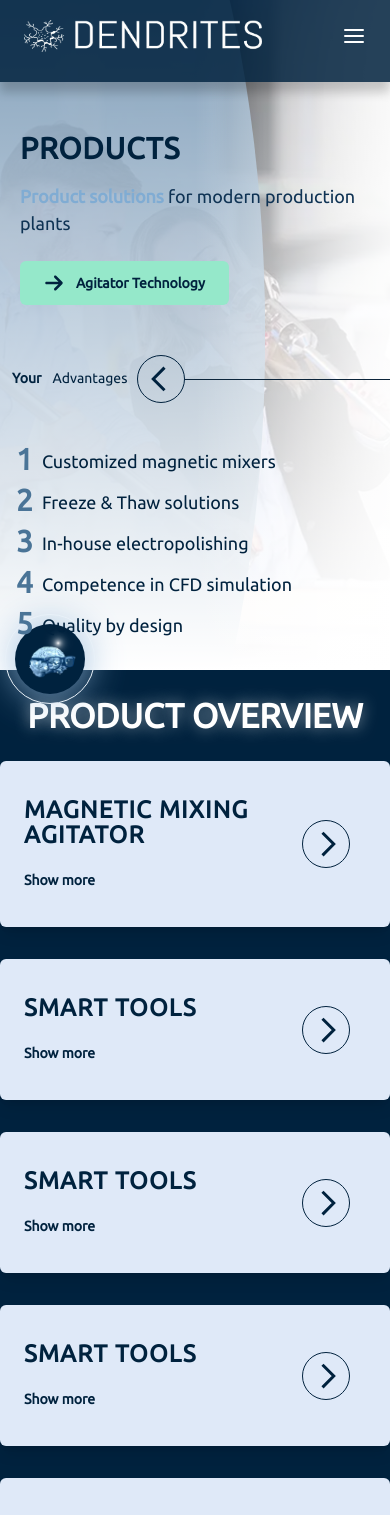
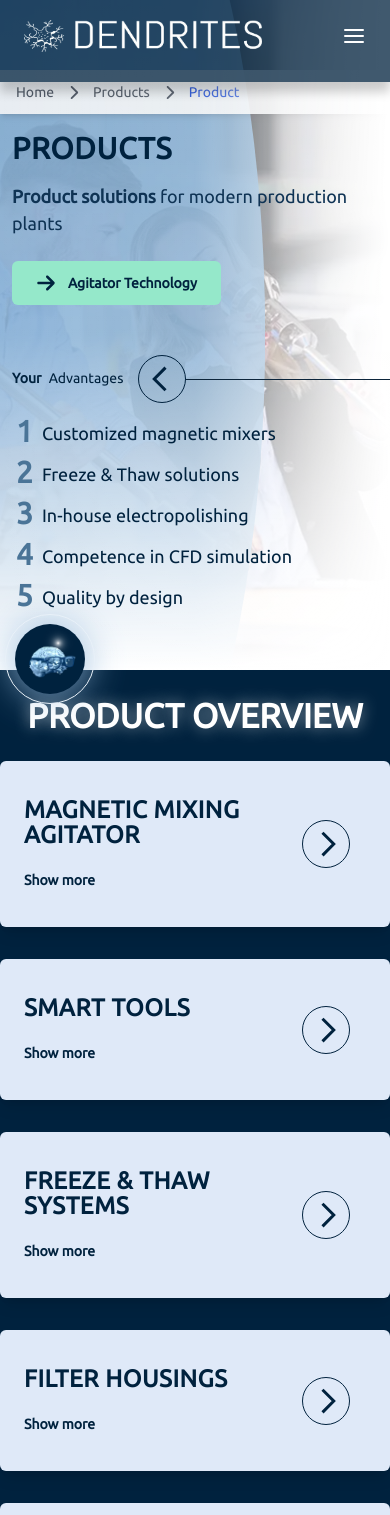
Before and after one commit to srushti-4151/Dendrites, a React (Create React App) app: page /products in a window 390 px wide. Shown: the top 1515 px of the page. Built offline with nearby package versions, Linux system fonts and the light colour scheme.

Commit message:
product page

```diff
--- a/src/components/Navbar.jsx
+++ b/src/components/Navbar.jsx
@@ -72,7 +72,7 @@ const Navbar = () => {
       <div
         className="z-50 fixed lg:block hidden"
         style={{
-          background: "rgba(0, 34, 62 , .85)",
+          background: "rgba(0, 34, 62 , 0.75)",
           width: "100%",
           opacity: topValue / 40,
         }}
@@ -97,7 +97,7 @@ const Navbar = () => {
       <div
         className="shadow-[0px_10px_10px_rgba(0,0,0,0.2)] fixed z-50 lg:pt-0 pt-3"
         style={{
-          background: "rgba(0,34,62,0.85)",
+          background: "rgba(0,34,62,0.75)",
           // top: topValue,
           top: window.innerWidth >= 1024 ? topValue : 0,
           width: "100%",
--- a/src/views/products/DiscMoreServ.jsx
+++ b/src/views/products/DiscMoreServ.jsx
@@ -35,8 +35,8 @@ const DiscMoreServ = () => {
   return (
     <>
       <div className="bg-[#00223E]">
-        <div className="lg:max-w-[1400px] 2xl:max-w-[1400px] w-full mx-0 overflow-hidden lg:mx-auto 2xl:mx-auto max-w-full h-full py-24 lg:px-5 2xl:px-5 px-4 bg-[#00223E]">
-          <h1 className="text-shadow-glow text-white font-light text-4xl leading-[1.15] tracking-[0.025em] text-center uppercase m-0">
+        <div className="lg:max-w-[1400px] 2xl:max-w-[1400px] w-full mx-0 overflow-hidden lg:mx-auto 2xl:mx-auto max-w-full h-full lg:py-24 2xl:py-24 py-16 lg:px-5 2xl:px-5 px-4 bg-[#00223E]">
+          <h1 className="text-shadow-glow text-white font-light lg:text-4xl 2xl:text-4xl text-2xl leading-[1.15] tracking-[0.025em] text-center uppercase m-0">
             Discover <br />
             <strong className="font-bold">more services</strong>
           </h1>
--- a/src/views/products/HeroProduct.jsx
+++ b/src/views/products/HeroProduct.jsx
@@ -26,32 +26,32 @@ const HeroProduct = () => {
           className="absolute inset-0
                bg-gradient-to-t
                from-white
-               via-white/50 to-transparent
+               via-white/10 to-transparent
                z-10"
         ></div>
         <div
           className="absolute inset-0
                bg-gradient-to-l
-               from-white/80
-               via-white/0 to-transparent
+               from-white
+               via-white/10 to-transparent
                z-10"
         ></div>
-        {/* Oval Shape on Right Side */}
+        {/* Oval Shape on left Side */}
         <div
-          className="absolute top-0 left-0 h-full w-[68%] lg:bg-[#6a929c] 2xl:bg-[#6a929c] bg-[#81A1BE] lg:opacity-40 2xl:opacity-40 opacity-90"
+          className="z-9 absolute top-0 left-0 h-full w-[68%] lg:bg-[#80acd3] 2xl:bg-[#80acd3] bg-[#80acd3] lg:opacity-60 2xl:opacity-60 opacity-90"
           style={{
             clipPath: "ellipse(100% 100% at 0% 50%)",
           }}
         ></div>
 
         {/*Text Overlay */}
-        <div className="relative wrap inset-0 w-full 2xl:max-w-[1400px] 2xl:mx-auto lg:mx-auto px-5 z-10 lg:pt-[340px] 2xl:pt-[340px] pt-[110px] text-right overflow-hidden">
+        <div className="relative wrap inset-0 w-full 2xl:max-w-[1400px] 2xl:mx-auto lg:mx-auto lg:px-5 2xl:px-5 px-3 z-10 lg:pt-[340px] 2xl:pt-[340px] pt-[110px] text-right overflow-hidden">
           <div className="inline-block text-left max-w-[450px]">
             <h1 className="tracking-wide text-[30px] font-bold lg:text-[47px] text-[#00223e] pt-4 lg:pb-3 pb-3 uppercase">
               Products
             </h1>
             <p className="text-[18px] font-thin lg:text-[31px] text-[#0F3354] lg:leading-[37px]">
-              <strong className="font-bold text-[#80acd3]">
+              <strong className="font-bold lg:text-[#80acd3] 2xl:text-[#80acd3] text-[#0F3354]">
                 Product solutions
               </strong>{" "}
               for modern production plants
@@ -117,12 +117,15 @@ const HeroProduct = () => {
           </ul>
         </div> */}
         <div className="relative lg:mx-auto 2xl:mx-auto py-[15x] lg:mt-[150px] 2xl:mt-[150px] mt-[50px] mb-[30px] lg:mb-0 2xl:mb-0 w-[1400px] z-20 px-3">
-          <div className="mb-[48px]">
+          <div className="lg:mb-[48px] 2xl:mb-[48px] mb-[20px]">
             <div className="relative inline-block">
               <h3 className="inline-block align-middle m-0 font-ubuntu font-light text-[#00223e] lg:text-[23px] 2xl:text-[24px] text-[14px] leading-[1.13043478]">
-                <span className="font-extrabold mr-2">Your</span> Advantages
+                <span className="font-extrabold lg:mr-2 2xl:mr-2 mr-1">
+                  Your
+                </span>{" "}
+                Advantages
               </h3>
-              <div className="relative inline-block align-middle ml-[10px]">
+              <div className="relative inline-block align-middle ml-[15px] lg:ml-[10px] 2xl:ml-[10px]">
                 <svg
                   xmlns="http://www.w3.org/2000/svg"
                   width="48"
@@ -167,7 +170,7 @@ const HeroProduct = () => {
                 >
                   {index + 1}
                 </span>
-                <div className="relative block m-0 font-medium text-[18px] leading-[1.16666667] text-[#00223e] z-2">
+                <div className="relative block m-0 font-medium lg:text-[18px] 2xl:text-[18px] text-[15px] leading-[1.16666667] text-[#00223e] z-2">
                   {advantage}
                 </div>
               </li>
--- a/src/views/products/ProductOverview.jsx
+++ b/src/views/products/ProductOverview.jsx
@@ -8,6 +8,7 @@ import img5 from "../../assets/produkte_elektropolieren-5f5e38dc.webp"
 import img6 from "../../assets/staubabsaugring_opt1_final-8d9c826b.webp"
 import img7 from "../../assets/produkte_sterilkonnektoren-af5ece0e.webp"
 import img8 from "../../assets/produkte-mouseholes-9530eb54.webp"
+import { Link } from "react-router-dom";
 
 
 const ProductOverview = () => {
@@ -23,32 +24,32 @@ const ProductOverview = () => {
       image: img2,
     },
     {
-      title: "SMART TOOLS",
+      title: "FREEZE & THAW SYSTEMS",
       description: "Show more",
       image: img3,
     },
     {
-      title: "SMART TOOLS",
+      title: "FILTER HOUSINGS",
       description: "Show more",
       image: img4,
     },
     {
-      title: "SMART TOOLS",
+      title: "ELECTROPOLISHING",
       description: "Show more",
       image: img5,
     },
     {
-      title: "SMART TOOLS",
+      title: "DEDUSTING RINGS",
       description: "Show more",
       image: img6,
     },
     {
-      title: "SMART TOOLS",
+      title: "STERILE CONNECTORS",
       description: "Show more",
       image: img7,
     },
     {
-      title: "SMART TOOLS",
+      title: "MOUSEHOLES",
       description: "Show more",
       image: img8,
     },
@@ -66,7 +67,8 @@ const ProductOverview = () => {
       {/* Product Cards */}
       <div className="grid grid-cols-1 lg:grid-cols-1 gap-8 mx-auto px-0 pb-20">
         {products.map((product, index) => (
-          <div
+          <Link
+            to="#"
             key={index}
             className="mx-auto group max-w-[1000px] w-full bg-[#dfe9f8] lg:w-[100%] lg:h-[330px] relative flex flex-col lg:flex-row items-center rounded-md shadow-lg hover:shadow-xl overflow-hidden hover:bg-[#80acd3] transition duration-500"
           >
@@ -82,8 +84,8 @@ const ProductOverview = () => {
             </div>
 
             {/* Text Section */}
-            <div className="relative w-full lg:w-[63%] p-6 py-9 md:p-7 md:py-12 lg:py-8 lg:pr-32 text-[#00223e]">
-              <h2 className="text-[24px] leading-[25px] md:text-[35px] md:leading-[25px] lg:leading-[45px] lg:text-[42px] font-extrabold mb-5 md:mb-10 lg:mb-10 uppercase tracking-wider">
+            <div className="relative w-full lg:w-[63%] pr-24 pl-6 lg:pl-1 py-9 md:p-7 md:py-12 lg:py-8 lg:pr-24 text-[#00223e]">
+              <h2 className="text-[24px] leading-[25px] md:text-[35px] md:leading-[25px] lg:leading-[45px] lg:text-[40px] font-extrabold mb-5 md:mb-10 lg:mb-10 uppercase tracking-wide">
                 {product.title}
               </h2>
                 <a
@@ -99,7 +101,7 @@ const ProductOverview = () => {
                     <svg xmlns="http://www.w3.org/2000/svg" width="48" height="48" viewBox="0 0 48 48"><g transform="translate(344 815) rotate(180)"><g transform="translate(296 767)" fill="none" stroke="#00223e" stroke-width="1"><circle cx="24" cy="24" r="24" stroke="none"></circle><circle cx="24" cy="24" r="23.5" fill="none"></circle></g><path d="M-6866.086-3964.343h15.916v15.917" transform="translate(-1728.329 -6856.076) rotate(-135)" fill="none" stroke="#00223e" stroke-width="3"></path></g></svg>
                 </div>
             </div>
-          </div>
+          </Link>
         ))}
       </div>
     </div>
--- a/src/views/products/Products.jsx
+++ b/src/views/products/Products.jsx
@@ -15,7 +15,7 @@ const Products = () => {
   return (
     <>
     <Navbar />
-    {/* <Bar/> */}
+    <Bar/>
     <HeroProduct/>
     <ProductOverview/>
     <CeoPartProduct/>
```
Also changed, not shown: src/views/products/ProductsSignup.jsx (+131 -9 lines).
